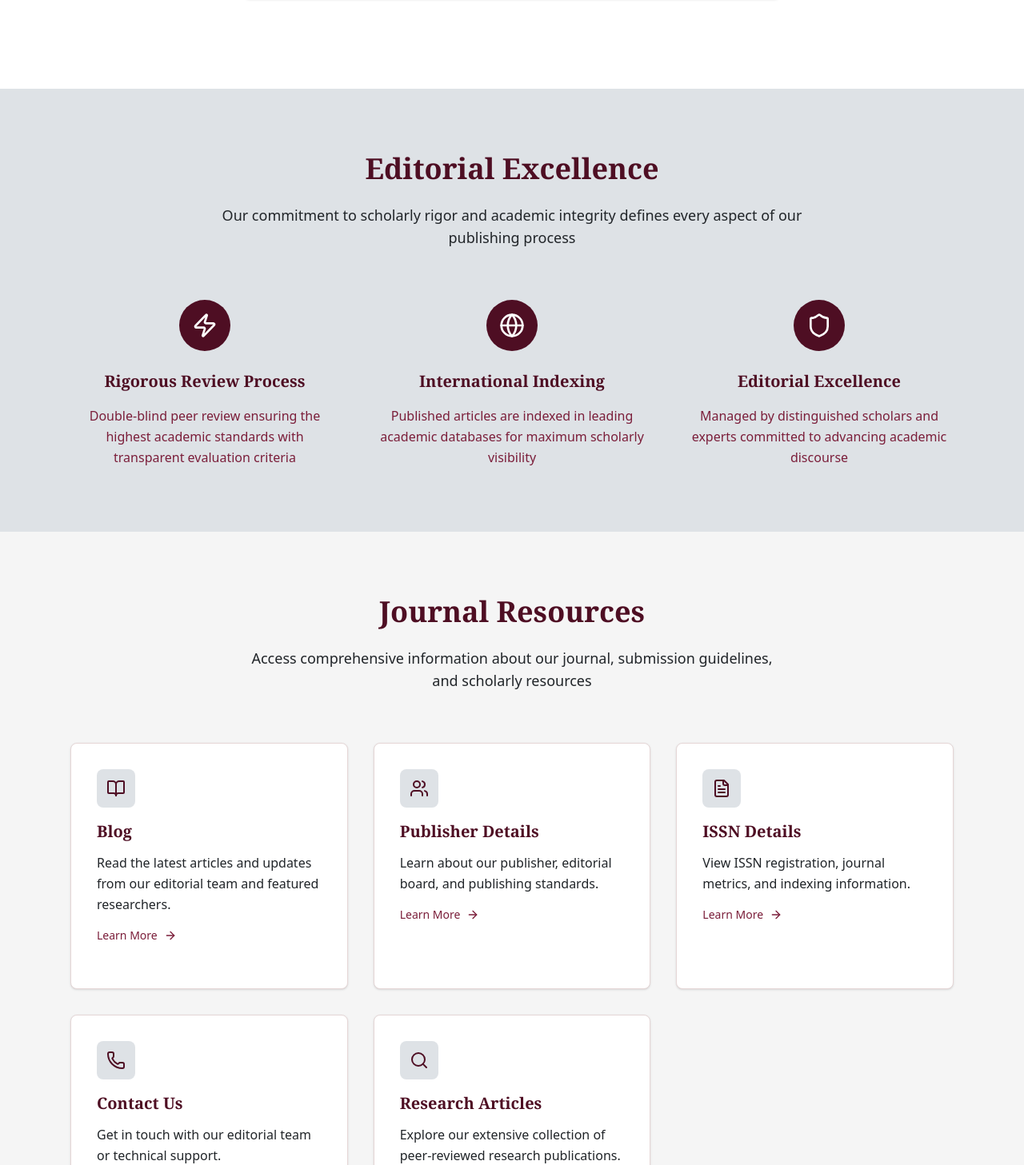
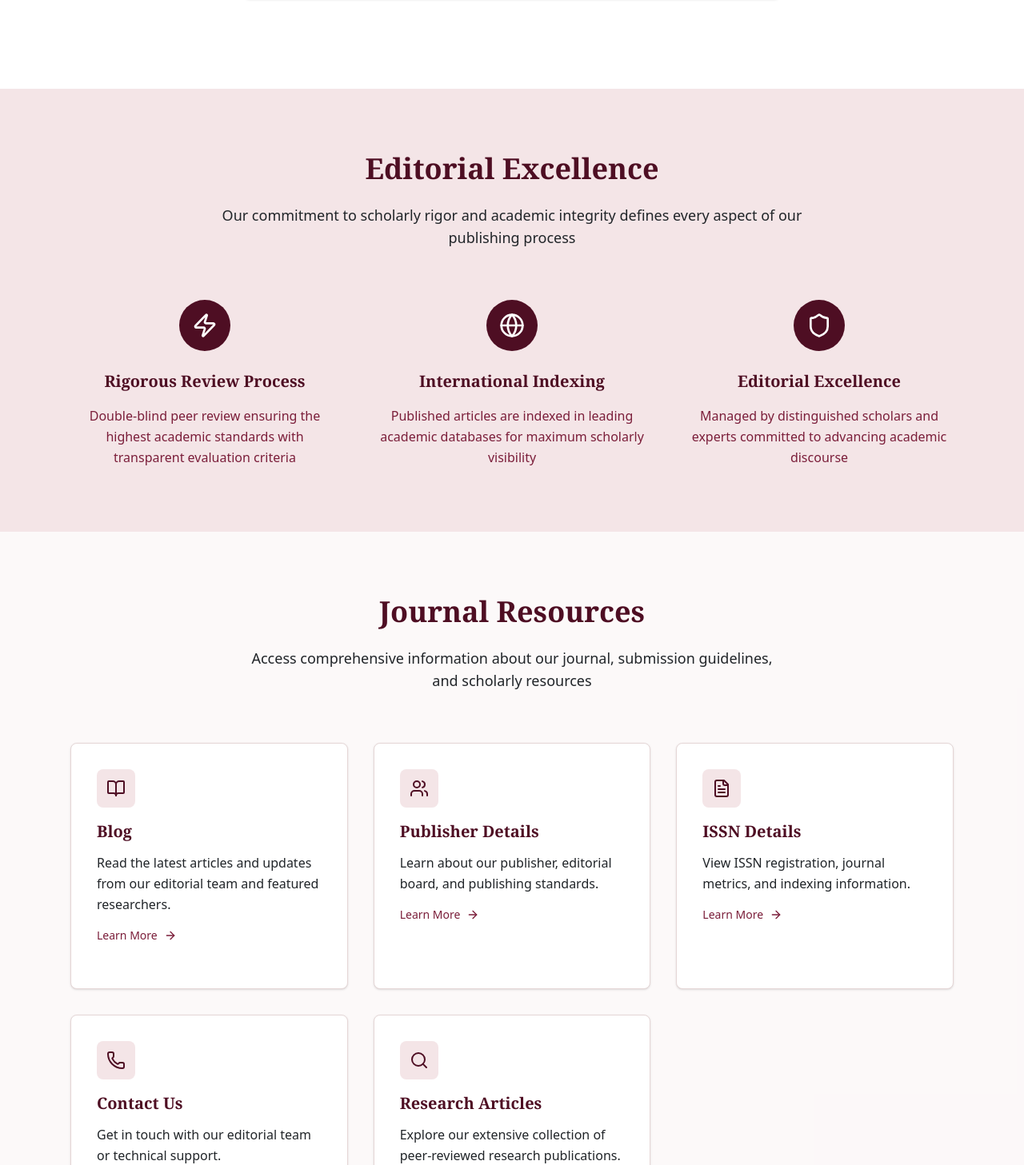
Before and after one commit to wajahatmazaharkhan/JMS_IISPPR, a React (Vite) app in the folder client/: page / in a window 1280 px wide. Shown: the part 1173-2630 px from the top of the page at 80% size. Built offline with nearby package versions, Linux system fonts and the light colour scheme.

Commit message:
update landing page and index.css with light red

```diff
--- a/client/src/index.css
+++ b/client/src/index.css
@@ -3,6 +3,7 @@
 @theme {
     --color-primary: #7b1e3a; /* Dark Red */
     --color-primary-dark: #4e0e23;
+    --color-primary-light: #f4e5e7; /* Light Red */
     --color-secondary: #f4e5e7; /* Soft Background Accent */
     --color-accent: #b02c42;
     --color-accent-light: #e5d6d6;
--- a/client/src/pages/LandingPage.jsx
+++ b/client/src/pages/LandingPage.jsx
@@ -106,7 +106,7 @@ const LandingPage = () => {
             <div className="relative" ref={dropdownRef}>
               <button
                 onClick={() => setDropdownOpen((v) => !v)}
-                className="flex items-center space-x-2 px-4 py-2 border border-accent-light rounded hover:bg-muted transition-colors"
+                className="flex items-center space-x-2 px-4 py-2 border border-accent-light rounded bg-white hover:bg-bg-light transition-colors"
                 aria-label="Account Menu"
               >
                 <User className="w-4 h-4 text-text" />
@@ -119,7 +119,7 @@ const LandingPage = () => {
                       setDropdownOpen(false);
                       navigate("/login");
                     }}
-                    className="block w-full text-left px-4 py-2 text-sm text-text hover:bg-muted"
+                    className="block w-full text-left px-4 py-2 text-sm text-text hover:bg-primary-light"
                   >
                     Login
                   </button>
@@ -128,7 +128,7 @@ const LandingPage = () => {
                       setDropdownOpen(false);
                       navigate("/signup");
                     }}
-                    className="block w-full text-left px-4 py-2 text-sm text-text hover:bg-muted"
+                    className="block w-full text-left px-4 py-2 text-sm text-text hover:bg-primary-light"
                   >
                     Create Account
                   </button>
@@ -143,7 +143,7 @@ const LandingPage = () => {
       <section className="bg-white py-20 lg:py-28">
         <div className="max-w-6xl mx-auto px-6 text-center">
           <div className="max-w-4xl mx-auto mb-8">
-            <span className="inline-block px-4 py-1 bg-muted text-primary text-sm font-medium rounded-full mb-6">
+            <span className="inline-block px-4 py-1 bg-primary-light text-primary text-sm font-medium rounded-full mb-6">
               Established Academic Publishing
             </span>
             <h1 className="text-4xl lg:text-6xl font-serif font-bold text-text leading-tight mb-6">
@@ -167,7 +167,7 @@ const LandingPage = () => {
             </Link>
             <Link
               to="/publisher"
-              className="inline-flex items-center px-8 py-3 border border-primary text-primary font-medium rounded hover:border-primary-dark hover:bg-muted transition-colors"
+              className="inline-flex items-center px-8 py-3 border border-primary text-primary font-medium rounded hover:border-primary-dark hover:bg-primary-light transition-colors"
             >
               About the Journal
             </Link>
@@ -191,7 +191,7 @@ const LandingPage = () => {
       </section>
 
       {/* Editorial Standards Section */}
-      <section className="py-20 bg-muted">
+      <section className="py-20 bg-primary-light">
         <div className="max-w-6xl mx-auto px-6 text-center">
           <h2 className="text-3xl lg:text-4xl font-serif font-bold text-primary-dark mb-6">
             Editorial Excellence
@@ -217,7 +217,7 @@ const LandingPage = () => {
       </section>
 
       {/* Navigation Section */}
-      <section className="py-20 bg-bg-light">
+      <section className="py-20 bg-primary-light/25">
         <div className="max-w-6xl mx-auto px-6 text-center">
           <h2 className="text-3xl lg:text-4xl font-serif font-bold text-primary-dark mb-6">
             Journal Resources
@@ -234,7 +234,7 @@ const LandingPage = () => {
                 className="group bg-white shadow-sm border border-accent-light rounded-lg p-8 hover:border-primary hover:shadow-md transition-all duration-300 text-left"
               >
                 <div className="mb-6">
-                  <div className="inline-flex items-center justify-center w-12 h-12 bg-muted rounded-lg mb-4 group-hover:bg-accent-light transition-colors">
+                  <div className="inline-flex items-center justify-center w-12 h-12 bg-primary-light rounded-lg mb-4 transition-colors">
                     <link.icon className="w-6 h-6 text-primary-dark" />
                   </div>
                   <h3 className="text-xl font-serif font-semibold text-primary-dark mb-3">
@@ -302,7 +302,7 @@ const LandingPage = () => {
             </Link>
             <Link
               to="/blog"
-              className="inline-flex items-center px-8 py-3 border border-primary text-primary font-medium rounded hover:border-primary-dark hover:bg-muted transition-colors"
+              className="inline-flex items-center px-8 py-3 border border-primary text-primary font-medium rounded hover:border-primary-dark hover:bg-primary-light transition-colors"
             >
               Editorial Updates
             </Link>
```
